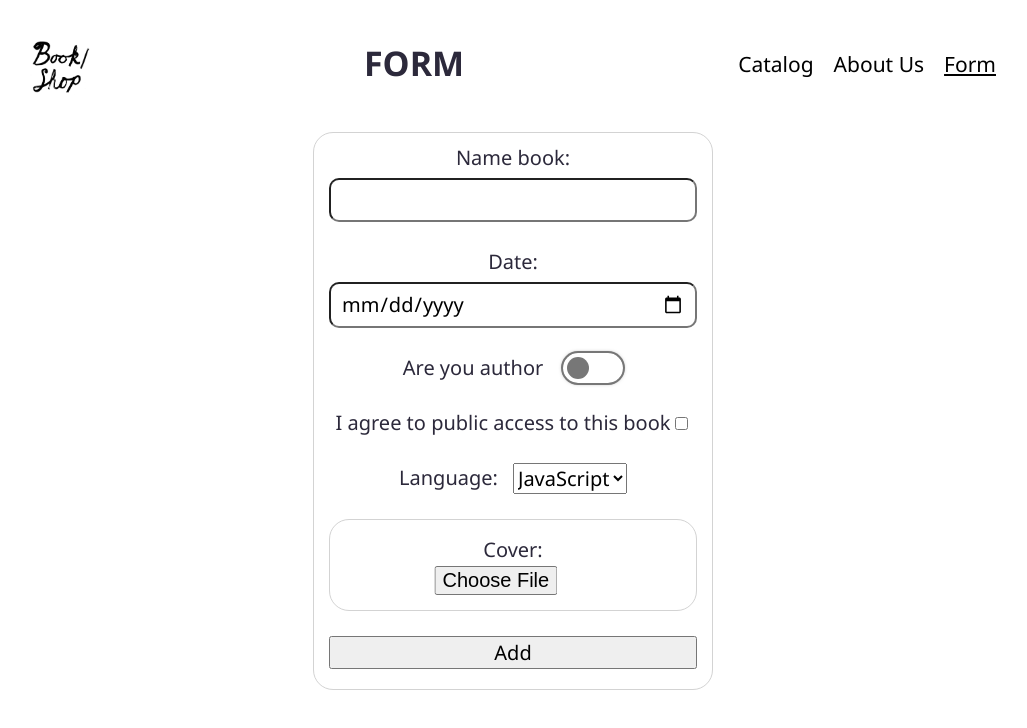
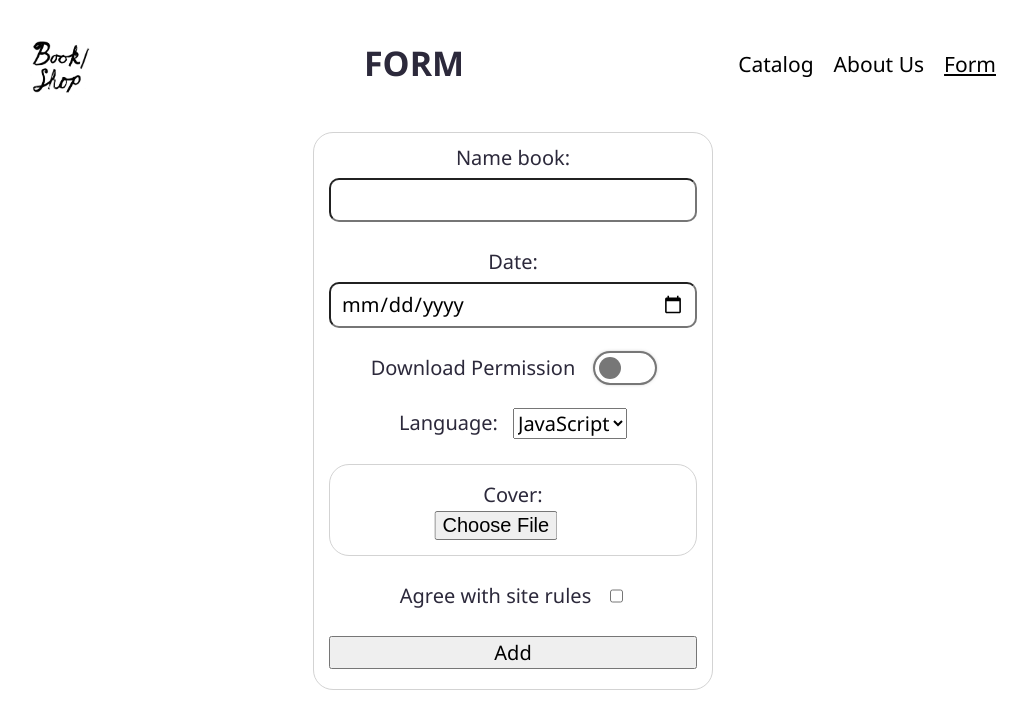
Before and after one commit to evvgenchik/react-rs, a React (Vite) app in the folder react-components/: page /form in a window 1280 px wide. Shown: the top 728 px of the page, without its empty margins (127-1154 px from the left). Built offline with nearby package versions, Linux system fonts and the light colour scheme.

Commit message:
fix: change structure form

```diff
--- a/react-components/src/components/Form/Checkbox/Checkbox.tsx
+++ b/react-components/src/components/Form/Checkbox/Checkbox.tsx
@@ -13,8 +13,8 @@ class Checkbox extends Component<{ inputRef: LegacyRef<HTMLInputElement> }> {
   render() {
     return (
       <div>
-        <label className={styles.radio} htmlFor="consent">
-          I agree to public access to this book
+        <label className={styles.checkbox} htmlFor="consent">
+          Agree with site rules
           <input ref={this.ref} type="checkbox" name="consent" />
         </label>
       </div>
--- a/react-components/src/components/Form/Form.tsx
+++ b/react-components/src/components/Form/Form.tsx
@@ -56,9 +56,9 @@ class Form extends Component<{ addCard: (cards: ICard) => void }> {
         <Text inputRef={this.inputText} />
         <Date inputRef={this.inputDate} />
         <Radio inputRef={this.inputRadio} />
-        <Checkbox inputRef={this.inputCheckbox} />
         <Select selectRef={this.inputSelect} />
         <File fileRef={this.inputFile} />
+        <Checkbox inputRef={this.inputCheckbox} />
         <Button addCard={(card: ICard) => addCard(card)} />
       </form>
     );
--- a/react-components/src/components/Form/Radio/Radio.tsx
+++ b/react-components/src/components/Form/Radio/Radio.tsx
@@ -13,7 +13,7 @@ class Radio extends Component<{ inputRef: LegacyRef<HTMLInputElement> }> {
   render() {
     return (
       <div className={styles.radio}>
-        <span>Are you author</span>
+        <span>Download Permission</span>
         <label className={styles.switch}>
           <input ref={this.ref} name="author" type="radio" />
           <span className={styles.slider} />
```
